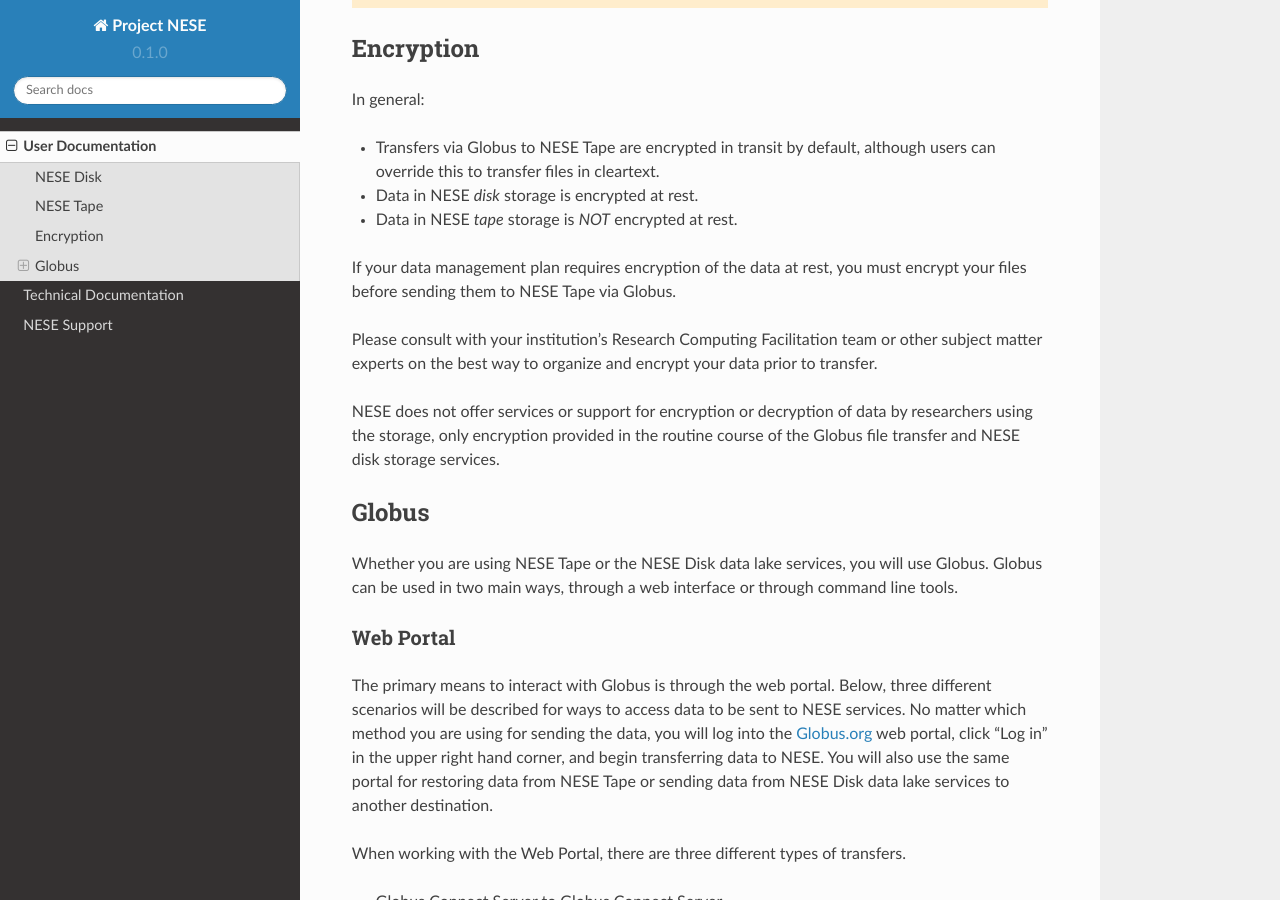
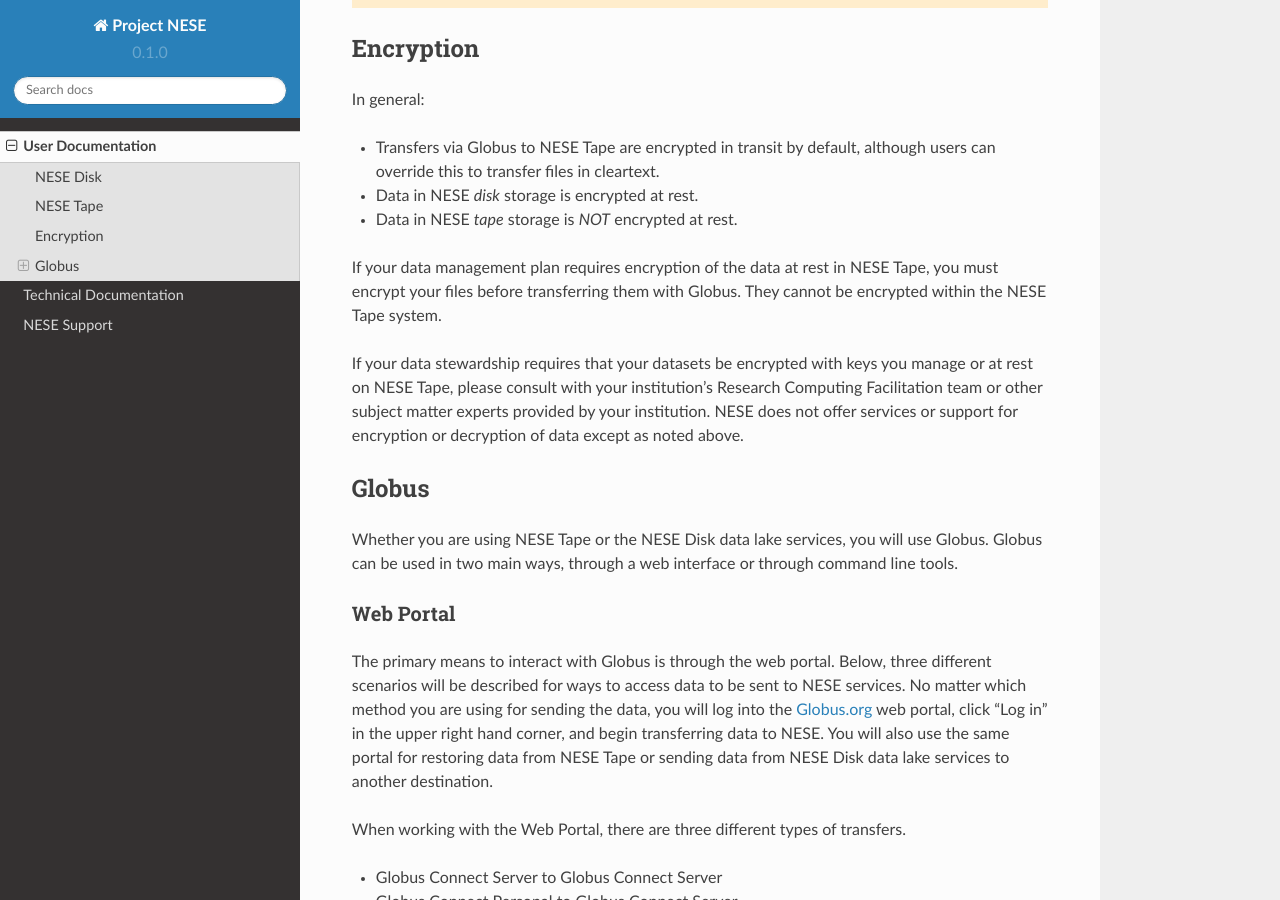
Before and after one commit to mghpcsim/rtd-nese, a Sphinx documentation site: the page built from docs/source/user-docs.rst, in a window 1280 px wide and 900 px high, scrolled down 2324 px. Built offline with Sphinx 7.4.7 and the Read the Docs theme 2.0.0, drawn with Linux system fonts in a browser that asks for light colours.

Commit message:
rewording
Signed-off-by: Robin Webber <robin_webber@harvard.edu>

```diff
--- a/docs/source/user-docs.rst
+++ b/docs/source/user-docs.rst
@@ -107,16 +107,15 @@
 * Data in NESE *disk* storage is encrypted at rest.
 * Data in NESE *tape* storage is *NOT* encrypted at rest.
 
-If your data management plan requires encryption of the data at rest, you must
-encrypt your files before sending them to NESE Tape via Globus.
+If your data management plan requires encryption of the data at rest in NESE Tape, you must
+encrypt your files before transferring them with Globus. They cannot be encrypted within
+the NESE Tape system.
 
-Please consult with your institution's Research Computing Facilitation team or
-other subject matter experts on the best way to organize and encrypt your data
-prior to transfer.
-
+If your data stewardship requires that your datasets be encrypted with keys you manage or at
+rest on NESE Tape, please consult with your institution's Research Computing Facilitation team or
+other subject matter experts provided by your institution.
 NESE does not offer services or support for encryption or
-decryption of data by researchers using the storage, only encryption provided
-in the routine course of the Globus file transfer and NESE disk storage services.
+decryption of data except as noted above.
 
 Globus
 ------
```
